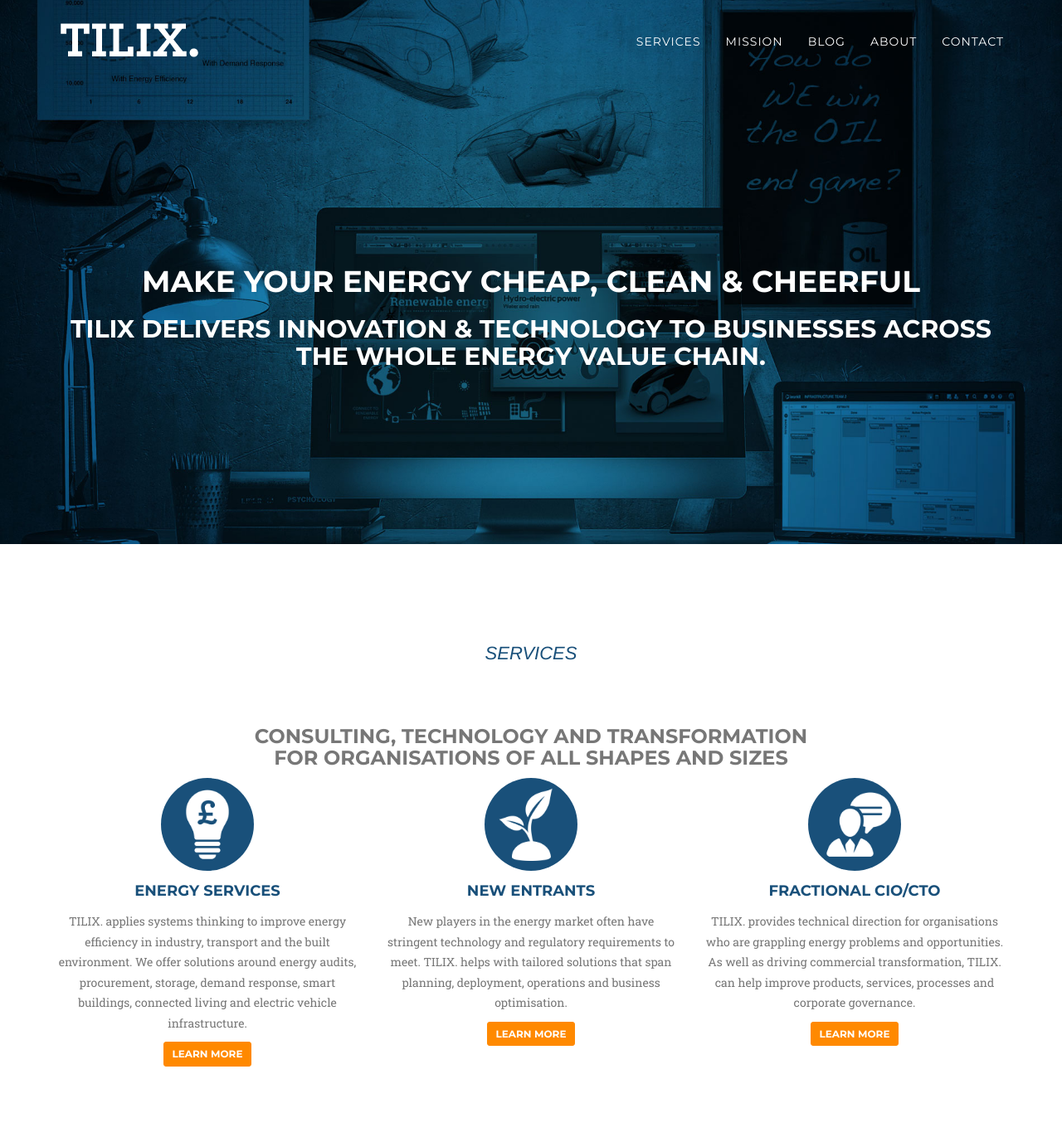
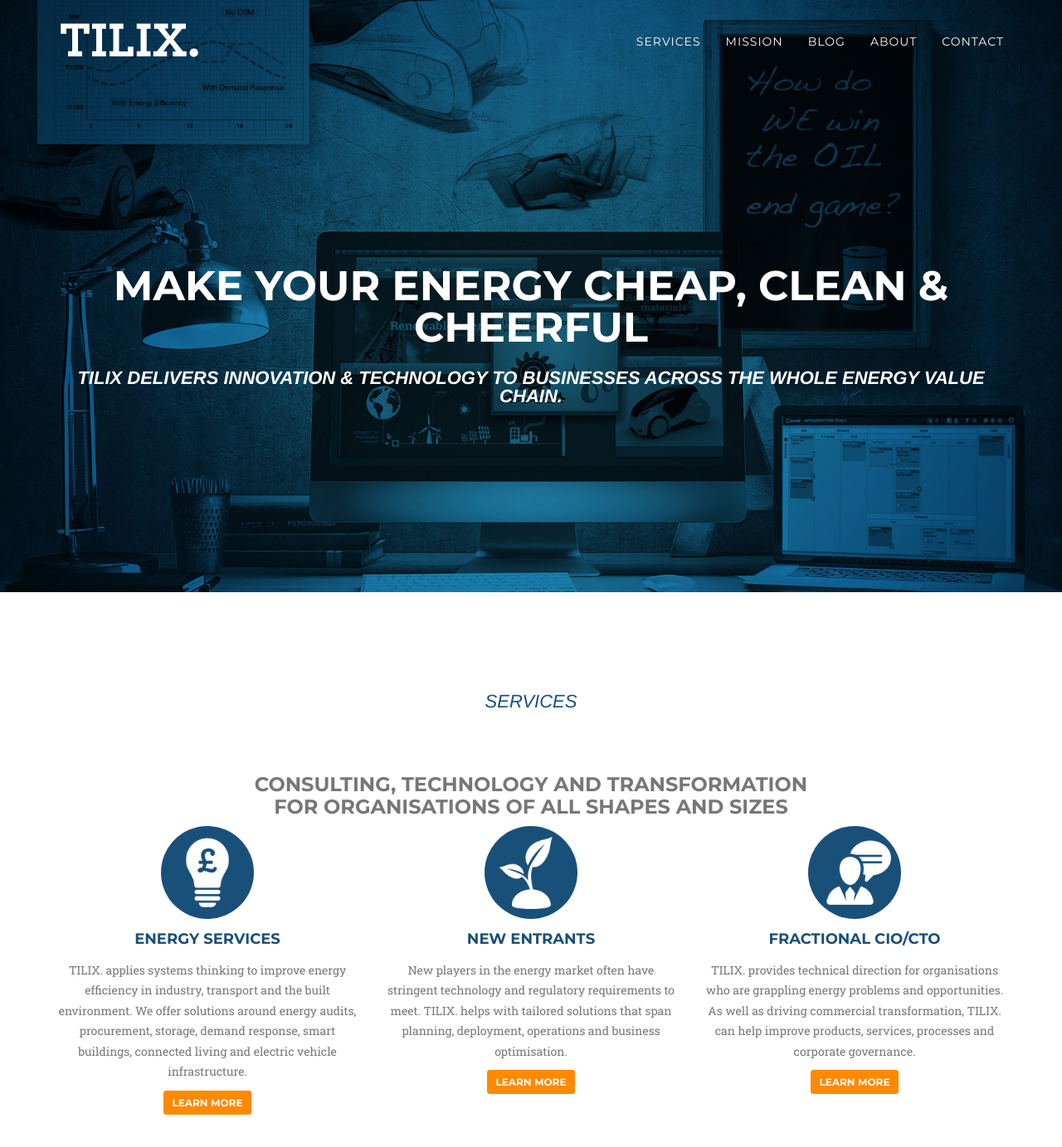
Before and after one commit to milomedia/tilix, a Jekyll site: the page built from index.html, in a window 1280 px wide and 1400 px high. Shown: the top 1383 px of the window at 83% size. Built offline with Jekyll 4.4.1, drawn with Linux system fonts in a browser that asks for light colours; nearby versions of some CDN libraries; some web fonts are replaced.

Commit message:
Update tilix.css

```diff
--- a/css/tilix.css
+++ b/css/tilix.css
@@ -230,14 +230,14 @@
 	padding-top:100px;
 	padding-bottom:50px
 }
-header .intro-text h2 .intro-lead-in{
+header .intro-text h2 {
 	font-family:"Droid Serif","Helvetica Neue",Helvetica,Arial,sans-serif;
 	font-style:italic;
 	font-size:22px;
 	line-height:22px;
 	margin-bottom:25px
 }
-header .intro-text h1 .intro-heading{
+header .intro-text h1 {
 	font-family:Montserrat,"Helvetica Neue",Helvetica,Arial,sans-serif;
 	text-transform:uppercase;
 	font-weight:700;
```
